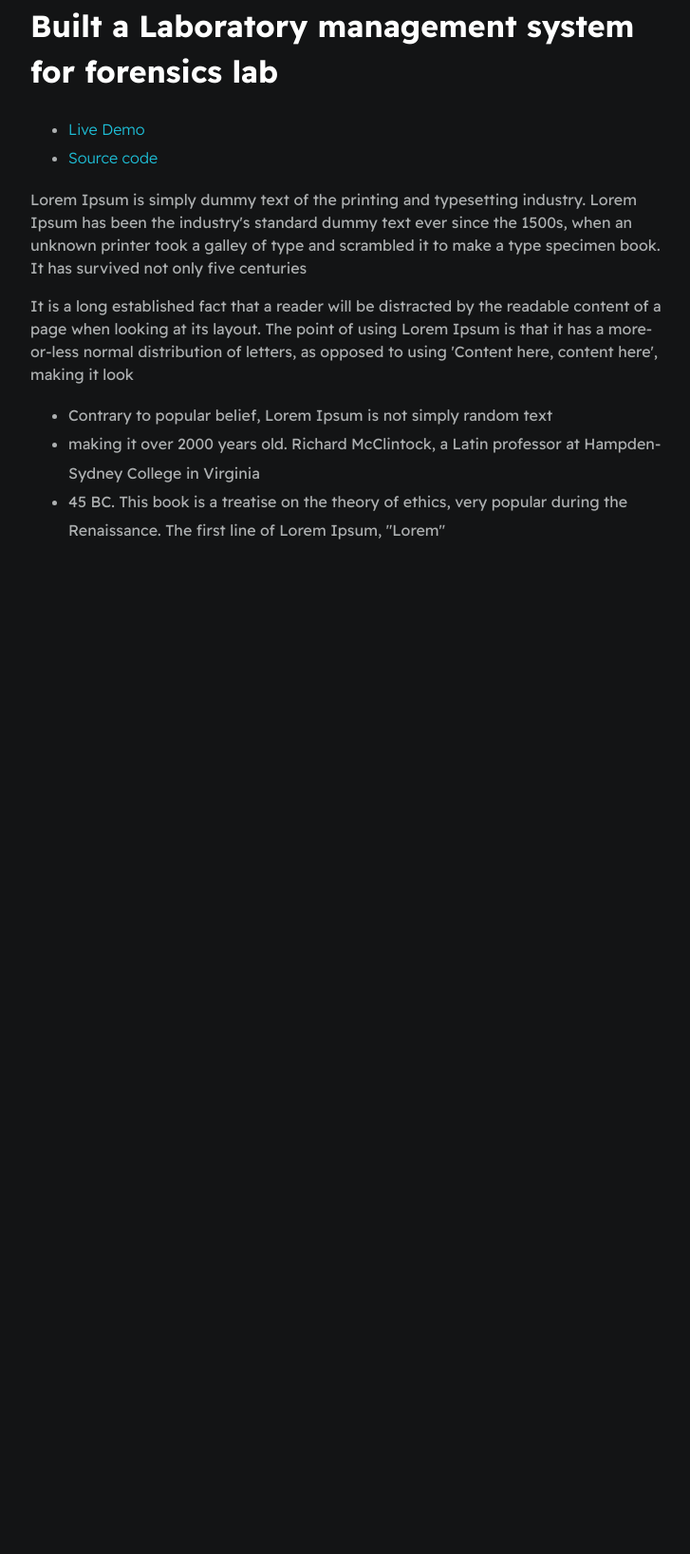
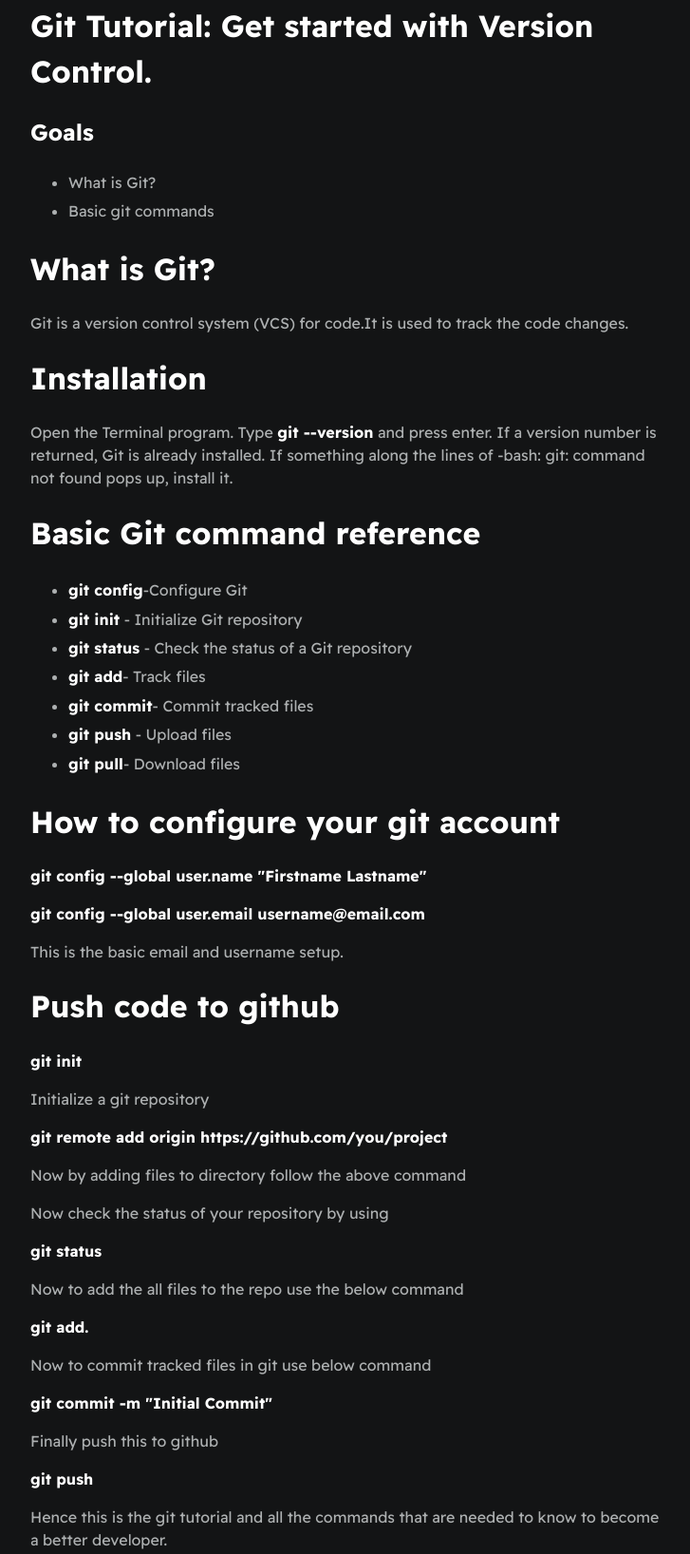
Before and after one commit to LalithaRamanaV/lalitha1, a plain HTML site: page project1.html in a window 1280 px wide. Shown: the part 66-1702 px from the top of the page at 95% size, without its empty margins (274-1001 px from the left). Before the commit the page ends 800 px from the top, so only its background shows below. Drawn offline with Linux system fonts and the light colour scheme.

Commit message:
build: created first blog

```diff
--- a/project1.html
+++ b/project1.html
@@ -11,21 +11,44 @@
     <body>
         <div id="container--main">
             <a href="index.html">&#x2190; Go Back</a>
-            <h1>Built a Laboratory management system for forensics lab</h1>
-
+            <h1>Git Tutorial: Get started with Version Control.</h1>
+            <h2>Goals</h2>
             <ul>
-                <li><a href="#">Live Demo</a></li>
-                <li><a href="#">Source code</a></li>
+                <li>What is Git?</li>
+                <li>Basic git commands</li>
             </ul>
-            <p>Lorem Ipsum is simply dummy text of the printing and typesetting industry. Lorem Ipsum has been the industry's standard dummy text ever since the 1500s, when an unknown printer took a galley of type and scrambled it to make a type specimen book. It has survived not only five centuries</p>
-
-            <p>It is a long established fact that a reader will be distracted by the readable content of a page when looking at its layout. The point of using Lorem Ipsum is that it has a more-or-less normal distribution of letters, as opposed to using 'Content here, content here', making it look</p>
-
+            <h1>What is Git?</h1>
+            <p>Git is a version control system (VCS) for code.It is used to track the code changes.</p>
+            <h1>Installation</h1>
+            <p>Open the Terminal program. Type <b>git --version</b> and press enter. If a version number is returned, Git is already installed. If something along the lines of -bash: git: command not found pops up, install it.</p>
+            <h1>Basic Git command reference</h1>
             <ul>
-                <li>Contrary to popular belief, Lorem Ipsum is not simply random text</li>
-                <li>making it over 2000 years old. Richard McClintock, a Latin professor at Hampden-Sydney College in Virginia</li>
-                <li>45 BC. This book is a treatise on the theory of ethics, very popular during the Renaissance. The first line of Lorem Ipsum, "Lorem"</li>
+                <li><b>git config</b>-Configure Git</li>
+                <li><b>git init</b> - Initialize Git repository</li>
+                <li><b>git status</b> - Check the status of a Git repository</li>
+                <li><b>git add</b>- Track files</li>
+                <li><b>git commit</b>- Commit tracked files</li>
+                <li><b>git push</b> - Upload files</li>
+                <li><b>git pull</b>- Download files</li>
             </ul>
+            <h1>How to configure your git account</h1>
+            <p><b>git config --global user.name "Firstname Lastname"</b></p>
+            <p><b>git config --global user.email username@email.com</b></p>
+            <p>This is the basic email and username setup.</p>
+            <h1>Push code to github</h1>
+            <p><b>git init</b></p>
+            <p>Initialize a git repository</p>
+            <p><b>git remote add origin https://github.com/you/project</b></p>
+            <p>Now by adding files to directory follow the above command</p>
+            <p>Now check the status of your repository by using</p>
+            <p><b>git status</b></p>
+            <p>Now to add the all files to the repo use the below command</p>
+            <p><b>git add.</b></p>
+            <p>Now to commit tracked files in git use below command</p>
+            <p><b>git commit -m "Initial Commit"</b></p>
+            <p>Finally push this to github</p>
+            <p><b>git push</b></p>
+            <p>Hence this is the git tutorial and all the commands that are needed to know to become a better developer.</p>
         </div>
     </body>
 </html>
```
Also changed, not shown: index.html (+1 -1 lines).
